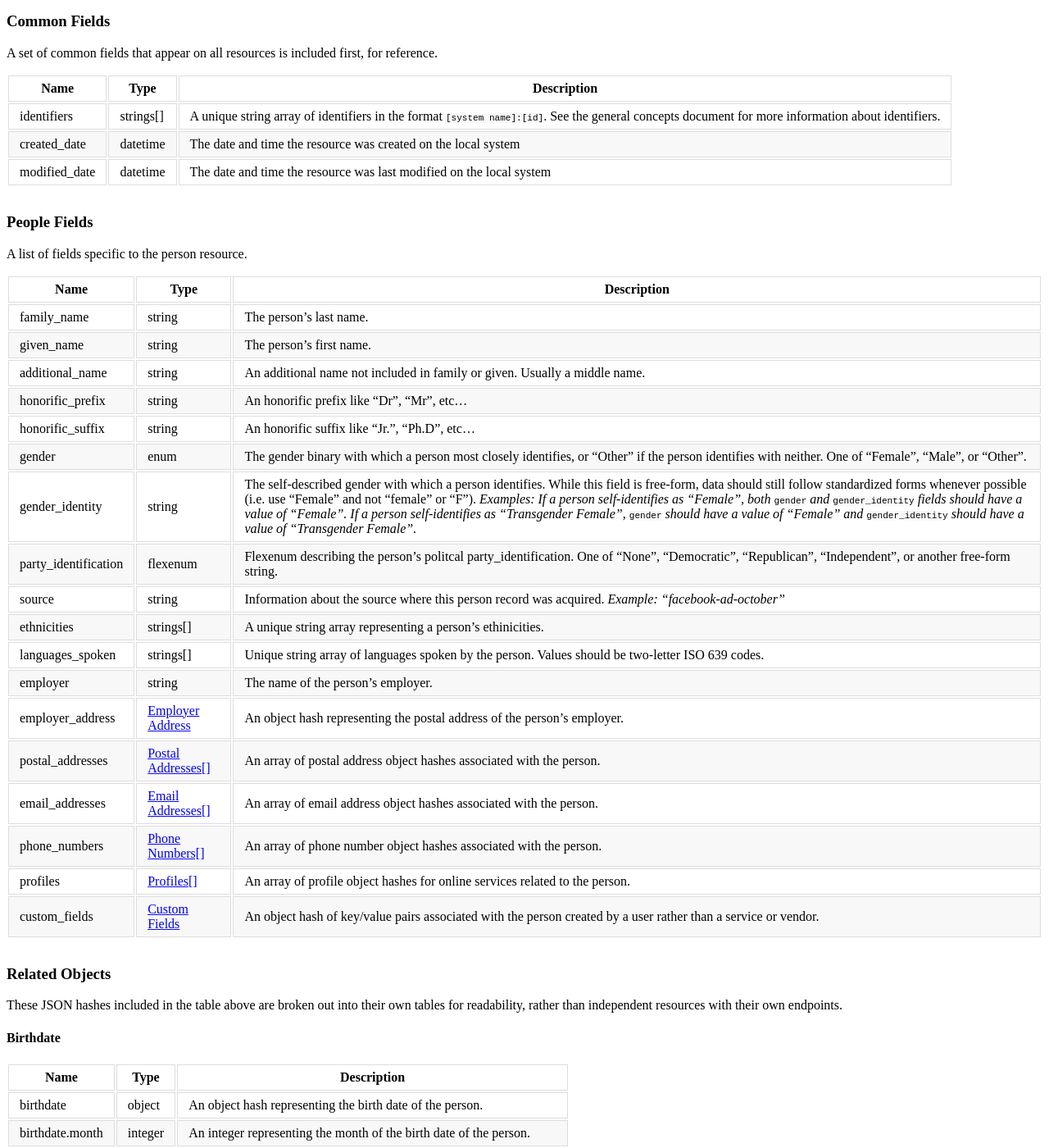
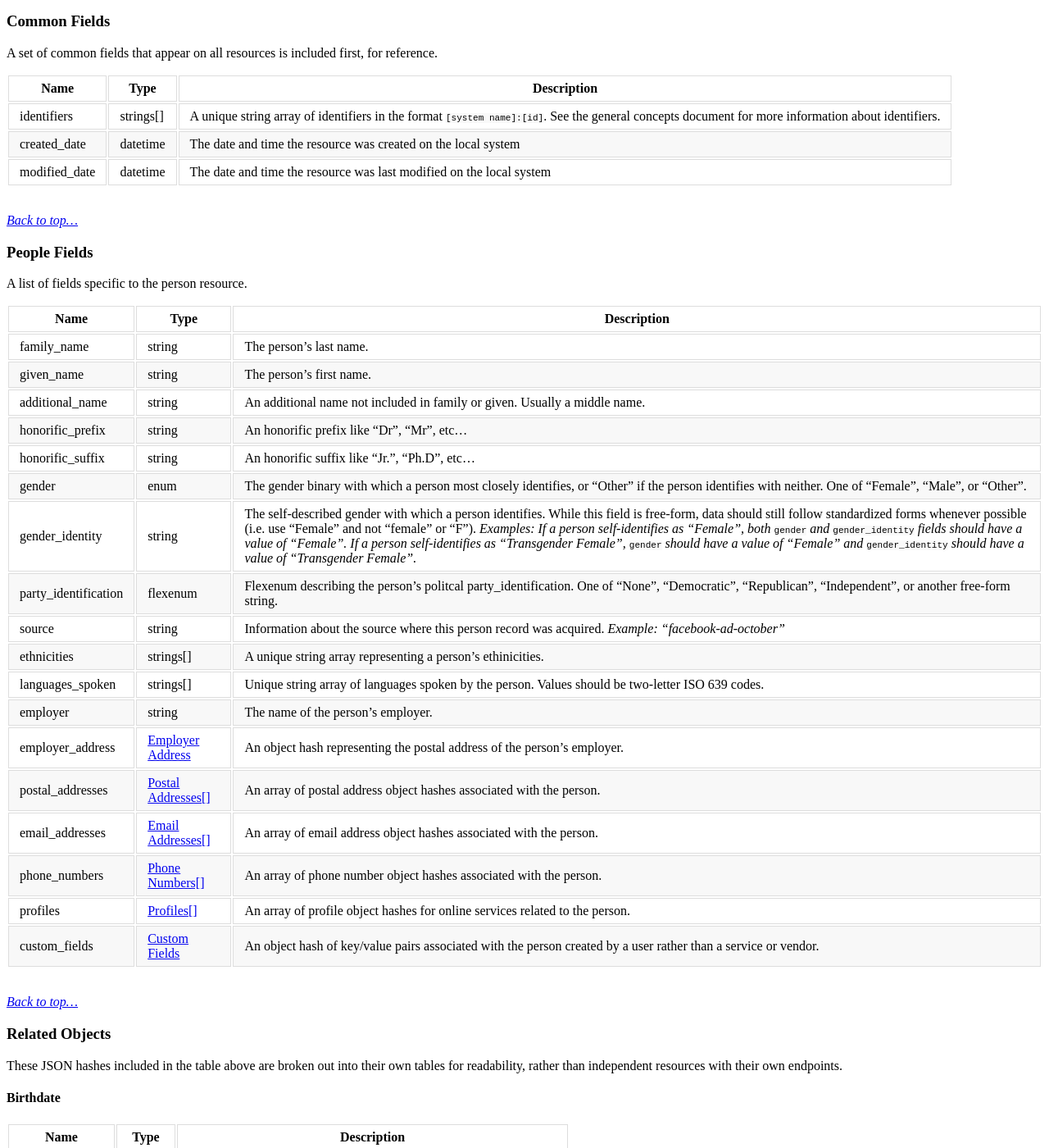
Before and after one commit to opensupporter/osdi-docs, a Jekyll site: the page built from people.md, in a window 1280 px wide and 1400 px high, scrolled down 1076 px. Shown: the whole window at 82% size. Built offline with Jekyll 4.4.1, drawn with Linux system fonts in a browser that asks for light colours; a style sheet for code colours, icons or effects is not loaded.

Commit message:
adding back to top links

```diff
--- a/people.md
+++ b/people.md
@@ -39,6 +39,9 @@ People have names, email addresses, and other information, and they have associa
 
 {% include global_fields.md %}
 
+_[Back to top...](#)_
+
+
 ### People Fields
 
 A list of fields specific to the person resource.
@@ -63,6 +66,8 @@ A list of fields specific to the person resource.
 |phone_numbers	|[Phone Numbers[]](#phone-numbers)   |An array of phone number object hashes associated with the person.
 |profiles       | [Profiles[]](#profiles) |An array of profile object hashes for online services related to the person.
 |custom_fields	|[Custom Fields](#custom-fields)	|An object hash of key/value pairs associated with the person created by a user rather than a service or vendor.
+
+_[Back to top...](#)_
 
 
 ### Related Objects
@@ -151,6 +156,9 @@ These JSON hashes included in the table above are broken out into their own tabl
 |Name          |Type      |Description
 |-----------    |-----------|--------------
 |custom_fields.[key]	|string	|The key associated with this custom field, with a corresponding value as a string. May be prefixed by servers based on naming conventions they document to control how collisions across systems and data sets occur.
+
+_[Back to top...](#)_
+
 
 ### Links
 
```
